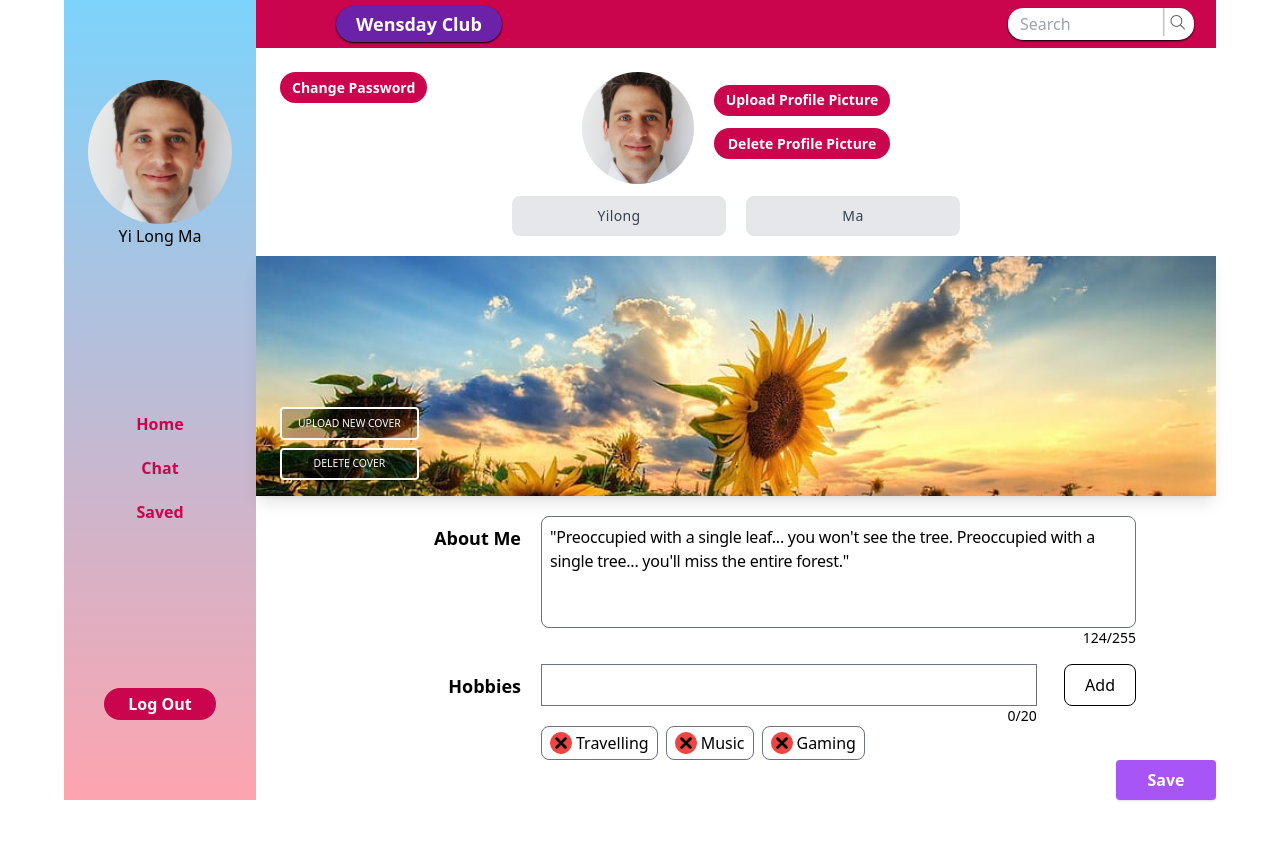
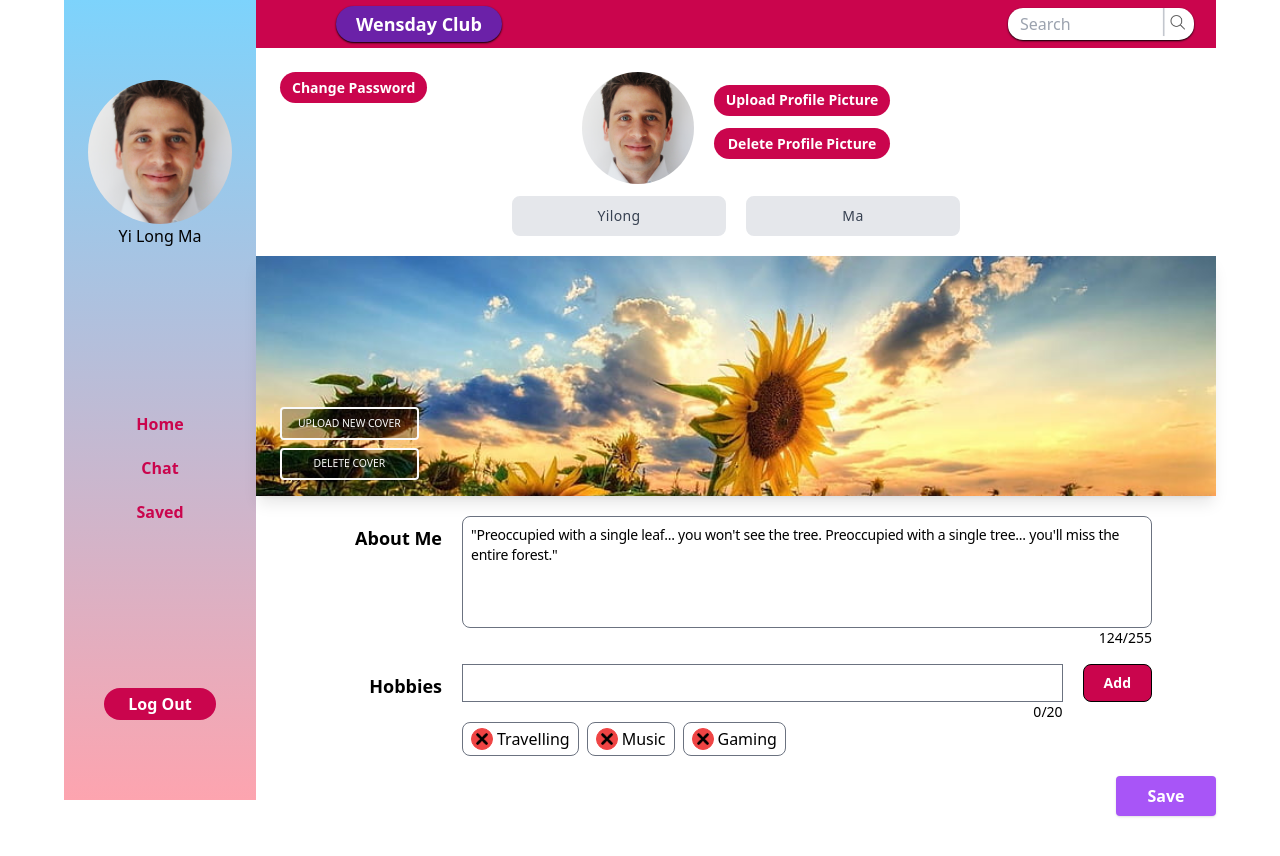
Before and after one commit to eavlongs/Wensday-Club, a Next.js app in the folder wensday-club-main/: page /profile/edit in a window 1280 px wide. Shown: the top 856 px of the page. Built offline with nearby package versions, Linux system fonts and the light colour scheme.

Commit message:
finished with profile/edit page

```diff
--- a/wensday-club-main/app/(protected)/profile/edit/page.tsx
+++ b/wensday-club-main/app/(protected)/profile/edit/page.tsx
@@ -139,13 +139,13 @@ export default function Page() {
                         </button>
                     </div>
                 </div>
-                <div className='mx-20 mt-5 grid grid-cols-4 gap-x-5 gap-y-4'>
-                    <p className='text-lg font-bold mt-2 col-span-1 text-end'>
+                <div className='mx-0 sm:mx-5 lg:mx-16 desktop:mx-28 mt-5 mb-5 grid grid-cols-12 gap-x-5 gap-y-4'>
+                    <p className='text-sm md:text-base lg:text-lg desktop:text-xl font-bold mt-2 col-span-2 text-end'>
                         About Me
                     </p>
-                    <div className='col-span-3 flex flex-col '>
+                    <div className='col-span-10 flex flex-col '>
                         <textarea
-                            className='hide-scrollbar min-h-[7rem] resize-none outline-gray-400 border-[1px] border-gray-500 rounded-lg p-2 tracking-[-0.015rem]'
+                            className='hide-scrollbar min-h-[7rem] resize-none outline-gray-400 border-[1px] border-gray-500 rounded-lg p-2 tracking-[-0.015rem] text-[0.7rem] md:text-xs lg:text-sm desktop:text-base'
                             onChange={(e) => {
                                 if (e.target.value.length <= 255)
                                     setAboutMe(e.target.value);
@@ -164,15 +164,15 @@ export default function Page() {
                         </span>
                     </div>
 
-                    <p className='text-lg font-bold mt-2 col-span-1 text-end'>
+                    <p className='text-sm md:text-base lg:text-lg desktop:text-xl font-bold mt-2 col-span-2 text-end'>
                         Hobbies
                     </p>
-                    <div className='col-span-3'>
-                        <div className='flex'>
-                            <div className='flex flex-col w-5/6'>
+                    <div className='col-span-10'>
+                        <div className='flex gap-x-5'>
+                            <div className='flex flex-col flex-1'>
                                 <input
                                     type='text'
-                                    className='block w-full outline-gray-400 px-2 py-2 border-[1px] border-gray-500'
+                                    className='block w-full outline-gray-400 px-2 py-2 border-[1px] border-gray-500 text-[0.7rem] md:text-xs lg:text-sm desktop:text-base'
                                     value={hobby}
                                     ref={hobbyInput}
                                     onKeyDown={(e) => {
@@ -195,7 +195,7 @@ export default function Page() {
                                 </span>
                             </div>
                             <button
-                                className='block self-start ml-auto py-2 px-5 border-[1px] border-black hover:bg-blue-200 active:bg-blue-300 rounded-lg'
+                                className='block self-start py-2 px-5 border-[1px] border-black rounded-lg text-[0.7rem] md:text-xs lg:text-sm desktop:text-base bg-debian-red hover:bg-red-700 text-white font-bold'
                                 onClick={addNewHobby}
                             >
                                 Add
@@ -206,14 +206,14 @@ export default function Page() {
                                 className='inline-block mr-2 border-[1px] border-gray-500 rounded-lg py-1 px-2 cursor-default hover:border-gray-600'
                                 key={hobbyObject.id}
                             >
-                                <div
-                                    className='flex items-center gap-x-1'
-                                    onClick={() => {
-                                        removeHobby(hobbyObject.id);
-                                    }}
-                                >
-                                    <div className='flex items-center border-[1px] border-red-500 bg-red-500 p-1 rounded-full'>
-                                        <button className='relative w-3 aspect-square'>
+                                <div className='flex items-center gap-x-1'>
+                                    <div className='flex items-center border-[1px] border-red-500 bg-red-500 p-1 rounded-full text-[0.7rem] md:text-xs lg:text-sm desktop:text-base'>
+                                        <button
+                                            className='relative w-3 aspect-square'
+                                            onClick={() => {
+                                                removeHobby(hobbyObject.id);
+                                            }}
+                                        >
                                             <Image
                                                 src='/remove.png'
                                                 fill
```
